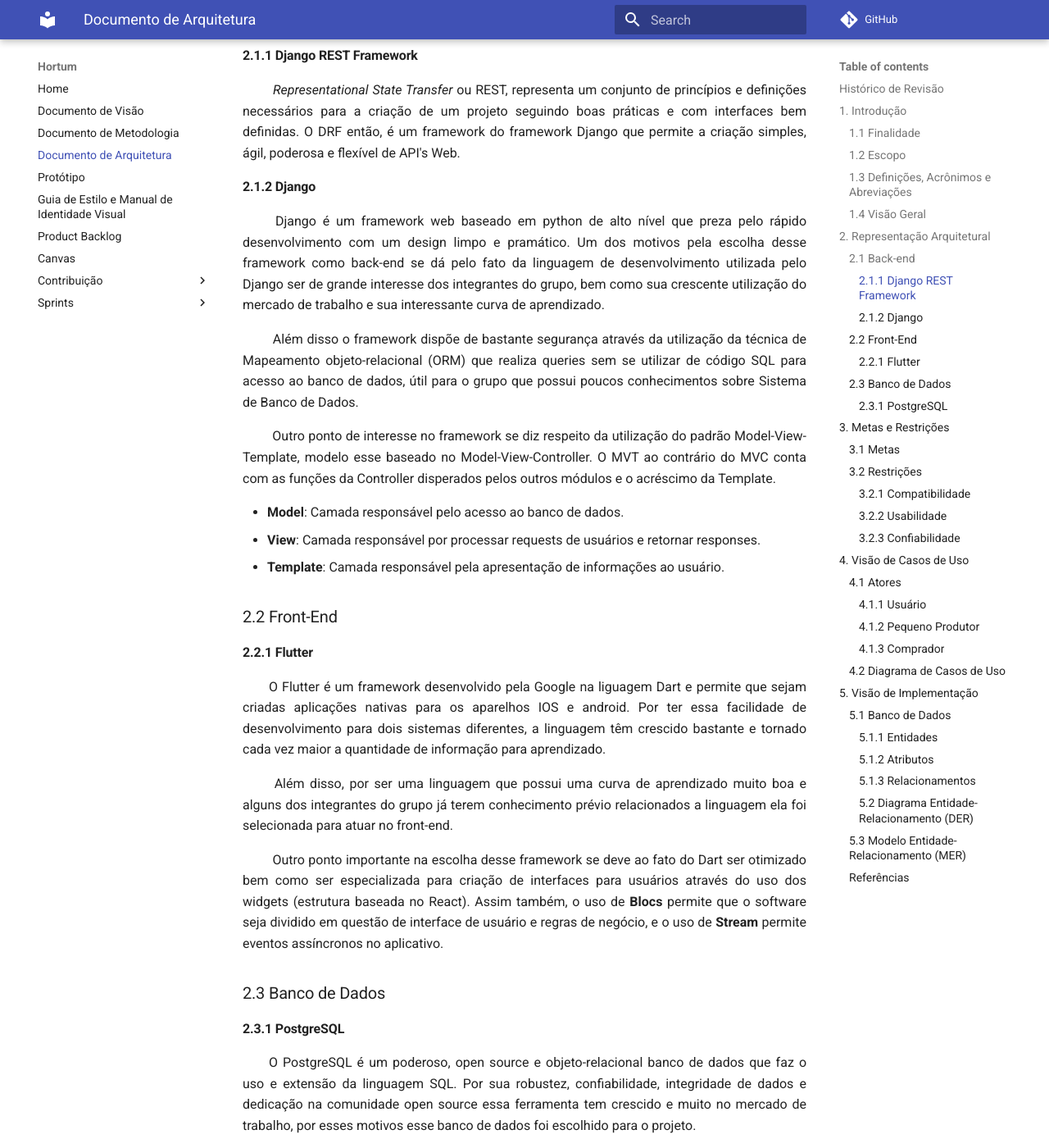
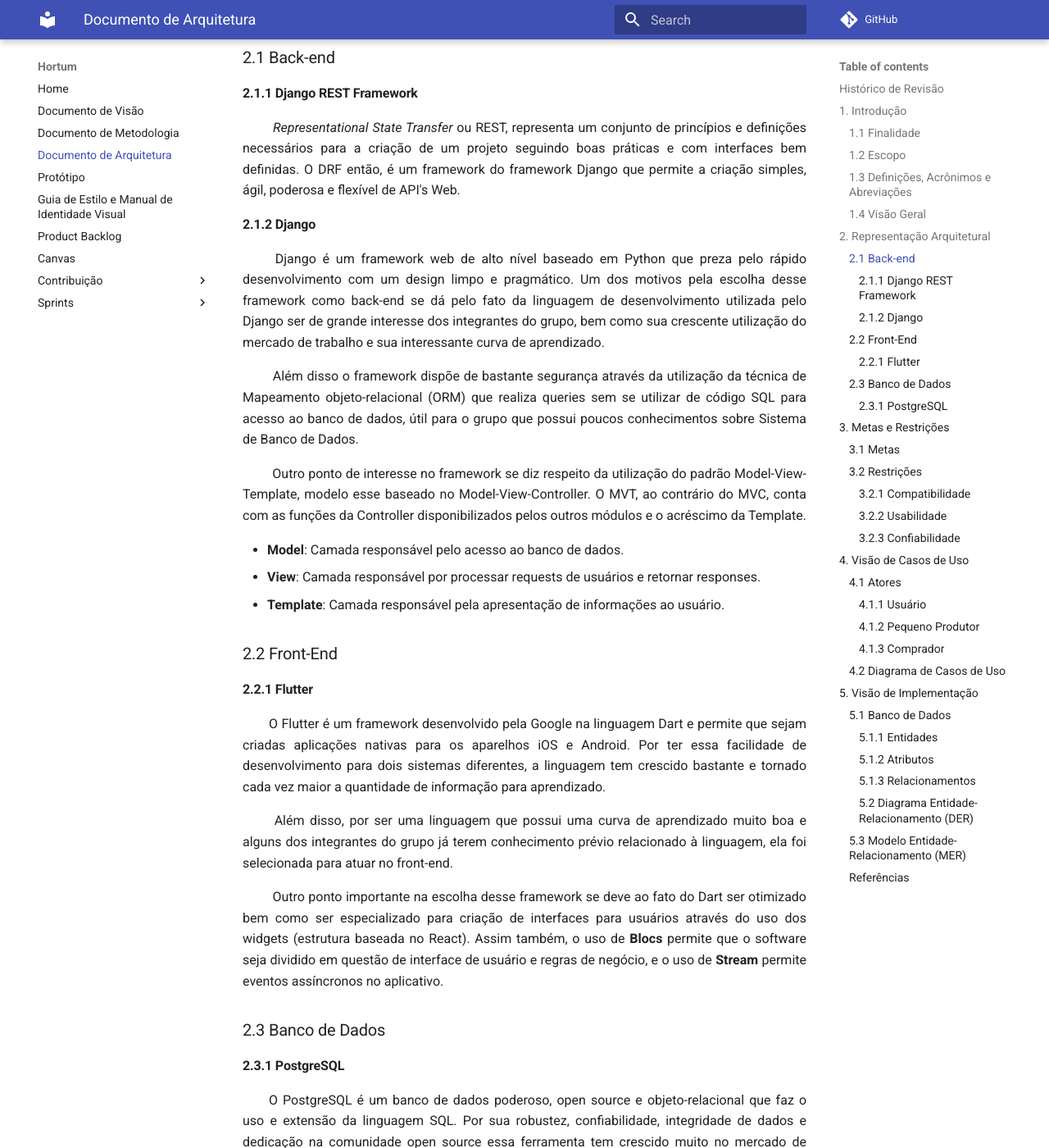
Before and after one commit to fga-eps-mds/2020.2-Hortum, an MkDocs documentation site: the page built from docs/Documento_de_arquitetura.md, in a window 1280 px wide and 1400 px high, scrolled down 1862 px. Shown: the whole window at 82% size. Built offline with MkDocs 1.6.1 and Material for MkDocs 9.7.7, drawn with Linux system fonts in a browser that asks for light colours; comment, search, counter and statistics services are not loaded; some of the changed text lies outside the part shown.

```diff
--- a/docs/Documento_de_arquitetura.md
+++ b/docs/Documento_de_arquitetura.md
@@ -22,14 +23,14 @@ Data|Versão|Descrição|Autor
 
 ### 1.2 Escopo
 
-<p align = "justify"> &emsp;&emsp; Esse documento visa permitir ao leitor se informar sobre a arquitura utilizada no projeto, incentivando um entendimento mais simples e eficaz acerca do produto.</p>
+<p align = "justify"> &emsp;&emsp; Esse documento visa permitir ao leitor se informar sobre a arquitetura utilizada no projeto, incentivando um entendimento mais simples e eficaz acerca do produto.</p>
 
 ### 1.3 Definições, Acrônimos e Abreviações
 
 Abreviação|Significado
 -|-
 **MDS**| Métodos de Desenvolvimento de Software
-**UNB**| Universidade de Brasília
+**UnB**| Universidade de Brasília
 **DRF**| Django REST Framework
 **ORM**| Object-relational Mapping
 **MVT**| Model-View-Template
@@ -37,7 +38,7 @@ Abreviação|Significado
 
 ### 1.4 Visão Geral
 
-<p align="justify"> &emsp;&emsp; Esse documento de arquitetura se encontra dividido em 1 tópico, que descrevem os detalhes do software desenvolvido. Se organiza da sequinte forma: </p>
+<p align="justify"> &emsp;&emsp; Esse documento de arquitetura se encontra dividido em tópicos que descrevem os detalhes do software desenvolvido. Se organiza da seguinte forma: </p>
 
 - Introdução: Fornece uma visão geral e introdutória sobre o documento;
 - Representação Arquitetural: Fornece informações sobre as tecnologias e os motivos pelos quais elas foram escolhidas;
@@ -52,9 +53,9 @@ Abreviação|Significado
 <p align = "justify"> &emsp;&emsp; <i>Representational State Transfer</i> ou REST, representa um conjunto de princípios e definições necessários para a criação de um projeto seguindo boas práticas e com interfaces bem definidas. O DRF então, é um framework do framework Django que permite a criação simples, ágil, poderosa e flexível de API's Web.</p>
 
 #### 2.1.2 Django
-<p align = "justify"> &emsp;&emsp; Django é um framework web baseado em python de alto nível que preza pelo rápido desenvolvimento com um design limpo e pramático. Um dos motivos pela escolha desse framework como back-end se dá pelo fato da linguagem de desenvolvimento utilizada pelo Django ser de grande interesse dos integrantes do grupo, bem como sua crescente utilização do mercado de trabalho e sua interessante curva de aprendizado.</p>
+<p align = "justify"> &emsp;&emsp; Django é um framework web de alto nível baseado em Python que preza pelo rápido desenvolvimento com um design limpo e pragmático. Um dos motivos pela escolha desse framework como back-end se dá pelo fato da linguagem de desenvolvimento utilizada pelo Django ser de grande interesse dos integrantes do grupo, bem como sua crescente utilização do mercado de trabalho e sua interessante curva de aprendizado.</p>
 <p align="justify"> &emsp;&emsp; Além disso o framework dispõe de bastante segurança através da utilização da técnica de Mapeamento objeto-relacional (ORM) que realiza queries sem se utilizar de código SQL para acesso ao banco de dados, útil para o grupo que possui poucos conhecimentos sobre Sistema de Banco de Dados.</p>
-<p align="justify"> &emsp;&emsp; Outro ponto de interesse no framework se diz respeito da utilização do padrão Model-View-Template, modelo esse baseado no Model-View-Controller. O MVT ao contrário do MVC conta com as funções da Controller disperados pelos outros módulos e o acréscimo da Template.</p>
+<p align="justify"> &emsp;&emsp; Outro ponto de interesse no framework se diz respeito da utilização do padrão Model-View-Template, modelo esse baseado no Model-View-Controller. O MVT, ao contrário do MVC, conta com as funções da Controller disponibilizados pelos outros módulos e o acréscimo da Template.</p>
 
 - **Model**: Camada responsável pelo acesso ao banco de dados.
 - **View**: Camada responsável por processar requests de usuários e retornar responses.
@@ -63,20 +64,20 @@ Abreviação|Significado
 ### 2.2 Front-End
 
 #### 2.2.1 Flutter
-<p align = "justify"> &emsp;&emsp;O Flutter é um framework desenvolvido pela Google na liguagem Dart e permite que sejam criadas aplicações nativas para os aparelhos IOS e android. Por ter essa facilidade de desenvolvimento para dois sistemas diferentes, a linguagem têm crescido bastante e tornado cada vez maior a quantidade de informação para aprendizado.</p>
-<p align = "justify"> &emsp;&emsp; Além disso, por ser uma linguagem que possui uma curva de aprendizado muito boa e alguns dos integrantes do grupo já terem conhecimento prévio relacionados a linguagem ela foi selecionada para atuar no front-end.</p>
-<p align = "justify"> &emsp;&emsp; Outro ponto importante na escolha desse framework se deve ao fato do Dart ser otimizado bem como ser especializada para criação de interfaces para usuários através do uso dos widgets (estrutura baseada no React). Assim também, o uso de <b>Blocs</b> permite que o software seja dividido em questão de interface de usuário e regras de negócio, e o uso de <b>
+<p align = "justify"> &emsp;&emsp;O Flutter é um framework desenvolvido pela Google na linguagem Dart e permite que sejam criadas aplicações nativas para os aparelhos iOS e Android. Por ter essa facilidade de desenvolvimento para dois sistemas diferentes, a linguagem tem crescido bastante e tornado cada vez maior a quantidade de informação para aprendizado.</p>
+<p align = "justify"> &emsp;&emsp; Além disso, por ser uma linguagem que possui uma curva de aprendizado muito boa e alguns dos integrantes do grupo já terem conhecimento prévio relacionado à linguagem, ela foi selecionada para atuar no front-end.</p>
+<p align = "justify"> &emsp;&emsp; Outro ponto importante na escolha desse framework se deve ao fato do Dart ser otimizado bem como ser especializado para criação de interfaces para usuários através do uso dos widgets (estrutura baseada no React). Assim também, o uso de <b>Blocs</b> permite que o software seja dividido em questão de interface de usuário e regras de negócio, e o uso de <b>
 Stream</b> permite eventos assíncronos no aplicativo.</p>
 
 ### 2.3 Banco de Dados
 
 #### 2.3.1 PostgreSQL
-<p align = "justify"> &emsp;&emsp;O PostgreSQL é um poderoso, open source e objeto-relacional banco de dados que faz o uso e extensão da linguagem SQL. Por sua robustez, confiabilidade, integridade de dados e dedicação na comunidade open source essa ferramenta tem crescido e muito no mercado de trabalho, por esses motivos esse banco de dados foi escolhido para o projeto.</p>
+<p align = "justify"> &emsp;&emsp;O PostgreSQL é um banco de dados poderoso, open source e objeto-relacional que faz o uso e extensão da linguagem SQL. Por sua robustez, confiabilidade, integridade de dados e dedicação na comunidade open source essa ferramenta tem crescido muito no mercado de trabalho, por esses motivos esse banco de dados foi escolhido para o projeto.</p>
 
 ## 3. Metas e Restrições
 
 ### 3.1 Metas
-<p align = "justify"> &emsp;&emsp; O projeto visa facilitar a divulgação dos produtos de pequenos produtores rurais bem como a sua comunicação com os possíveis compradores, através de um aplicativo online e de fácil utilização.</p>
+<p align = "justify"> &emsp;&emsp; O projeto visa facilitar a divulgação dos produtos de pequenos produtores rurais bem como a comunicação com possíveis compradores, através de um aplicativo online e de fácil utilização.</p>
 
 ### 3.2 Restrições
 
@@ -107,7 +108,7 @@ Stream</b> permite eventos assíncronos no aplicativo.</p>
 
 ## 5. Visão de Implementação
 ### 5.1 Banco de Dados
-<p align = "justify"> &emsp;&emsp; Para desenvolver e instanciar o banco de dados do projeto foi pensado quais seriam as entidades do sistema e seus atributos, além de como se relacionariam, ou seja, suas cardinalidades.</p>
+<p align = "justify"> &emsp;&emsp; Para desenvolver e instanciar o banco de dados do projeto, foi pensado quais seriam as entidades do sistema e seus atributos, além de como se relacionariam, ou seja, suas cardinalidades.</p>
 
 #### 5.1.1 Entidades
 
```
Also changed, not shown: other parts of docs/Documento_de_arquitetura.md (+1 -0 lines), docs/Documento_metodologia.md (+1 -1 lines), docs/sprints/sprint_4/Planning_sprint_4.md (+1 -1 lines).
